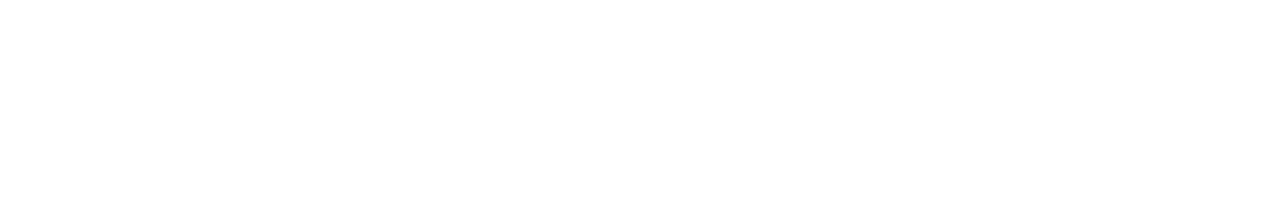
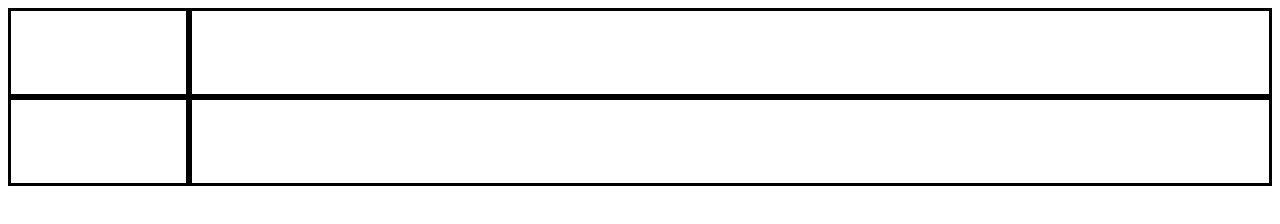
Before and after one commit to kevtheman98/Admin-Dashboard, a plain HTML site: page index.html in a window 1280 px wide. Drawn offline with Linux system fonts and the light colour scheme.

Commit message:
Made layout

```diff
--- a/index.html
+++ b/index.html
@@ -12,8 +12,6 @@
         <div class="search"></div>
         <div class="header"></div>
         <div class="project"></div>
-        <div class="announcments"></div>
-        <div class="trending"></div>
 
     </div>
 
--- a/style.css
+++ b/style.css
@@ -1,3 +1,25 @@
+
 .container {
+    height: 100vh;
     display: grid;
+    grid-template-columns: 1fr 6fr;
+    grid-template-rows: 1fr 1fr 7fr;
 }
+
+.sidebar {
+    border-style: solid;
+    grid-column: 1 / 2;
+    grid-row: 1 / 2;
+}
+
+.search {
+    border-style: solid;
+}
+
+.header {
+    border-style: solid;
+}
+
+.project {
+    border-style: solid;
+}
```
